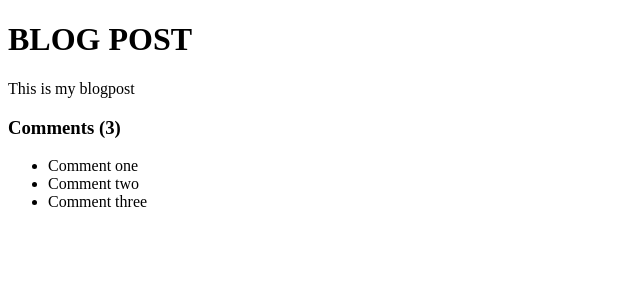
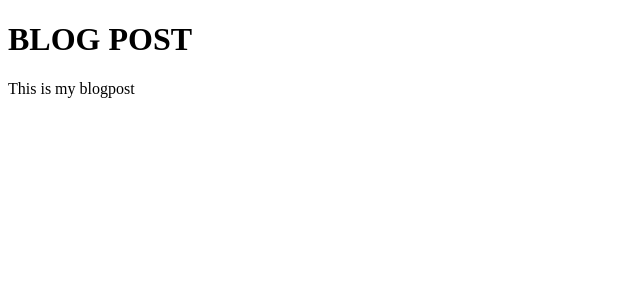
Before and after one commit to Balint90/React-learning, a React (Create React App) app: page / in a window 1280 px wide. Shown: the top 300 px of the page, without its empty margins (0-640 px from the left). Built offline with nearby package versions, Linux system fonts and the light colour scheme.

Commit message:
Conditionals

```diff
--- a/src/App.js
+++ b/src/App.js
@@ -5,23 +5,32 @@ const body = 'This is my blogpost'
 const comments = [
     {id: 1, text: 'Comment one'},
     {id: 2, text: 'Comment two'},
-    {id: 3, text: 'Comment three'},
+    {id: 3, text: 'Comment three'}
 ]
+
+const loading = false
+const showComments = false
+
+const commentBlock = (<div className="comments">
+<h3>Comments ({comments.length})</h3>
+<ul>
+    {comments.map((comment, index) => (
+        <li key={index}>{comment.text}</li>
+    ))}
+</ul>
+</div>)
 
 function App() {
     // return React.createElement("div", {className: 'container'}), React.createElement('h1', {}, 'My App')
+    if (loading) return <h1>Loading...</h1>
     return (
     <div className="container">
         <h1>{title.toUpperCase()}</h1>
         <p>{body}</p>
-        <div className="comments">
-            <h3>Comments ({comments.length})</h3>
-            <ul>
-                {comments.map((comment, index) => (
-                    <li key={index}>{comment.text}</li>
-                ))}
-            </ul>
-        </div>
+
+        {showComments && commentBlock}
+
+
     </div>)
 }
 
```
